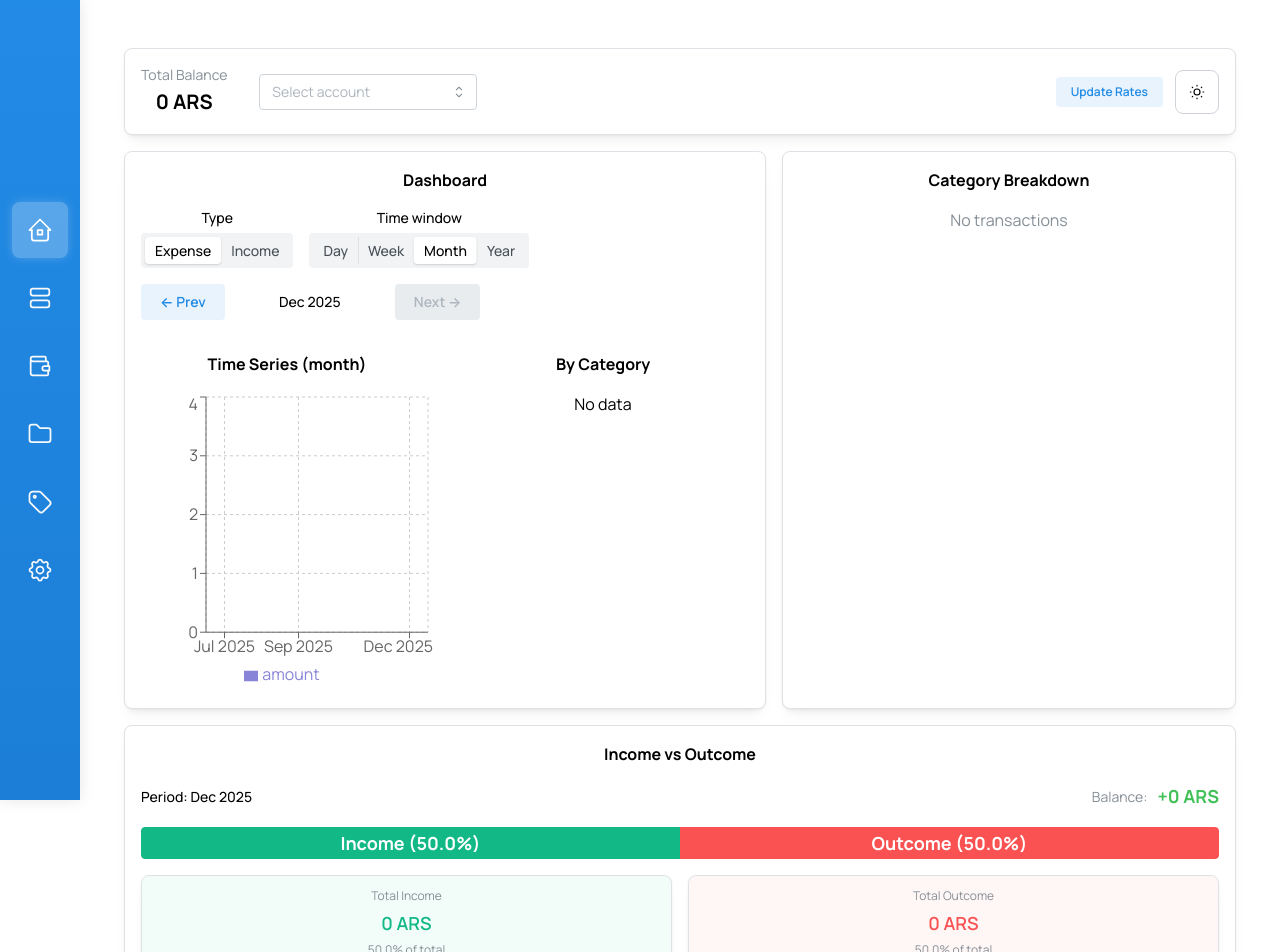
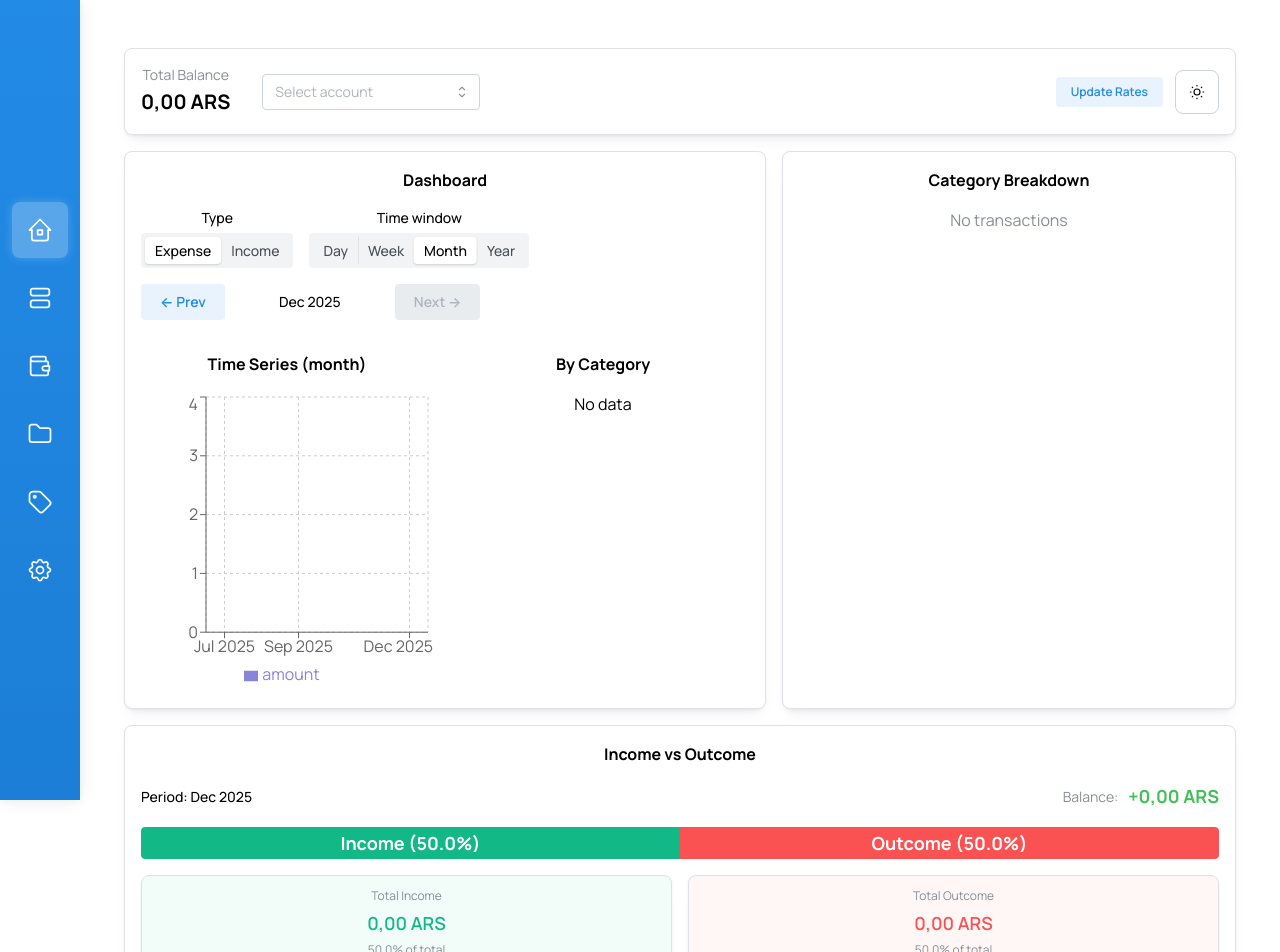
Before and after one commit to tomas2305/platito, a React (Vite) app: page / in a window 1280 px wide. Shown: the top 952 px of the page. Built offline with nearby package versions, Linux system fonts and the light colour scheme.

Commit message:
Fix numbers format on components

```diff
--- a/src/components/IncomeOutcomeComparison.tsx
+++ b/src/components/IncomeOutcomeComparison.tsx
@@ -1,5 +1,5 @@
 import { Card, Group, Progress, Stack, Text } from '@mantine/core';
-import { formatMonetaryValue } from '../utils/formatters';
+import { formatNumberToMonetary } from '../utils/formatters';
 
 interface IncomeOutcomeComparisonProps {
   income: number;
@@ -27,7 +27,7 @@ export const IncomeOutcomeComparison = ({
         <Group gap="xs">
           <Text size="sm" c="dimmed">Balance:</Text>
           <Text size="lg" fw={700} c={isPositive ? 'green' : 'red'}>
-            {isPositive ? '+' : ''}{formatMonetaryValue(balance.toFixed(2))} {currency}
+            {isPositive ? '+' : ''}{formatNumberToMonetary(balance)} {currency}
           </Text>
         </Group>
       </Group>
@@ -46,7 +46,7 @@ export const IncomeOutcomeComparison = ({
           <Stack gap={4}>
             <Text size="xs" c="dimmed">Total Income</Text>
             <Text size="lg" fw={600} c="teal">
-              {formatMonetaryValue(income.toFixed(2))} {currency}
+              {formatNumberToMonetary(income)} {currency}
             </Text>
             <Text size="xs" c="dimmed">{incomePercentage.toFixed(1)}% of total</Text>
           </Stack>
@@ -56,7 +56,7 @@ export const IncomeOutcomeComparison = ({
           <Stack gap={4}>
             <Text size="xs" c="dimmed">Total Outcome</Text>
             <Text size="lg" fw={600} c="red">
-              {formatMonetaryValue(outcome.toFixed(2))} {currency}
+              {formatNumberToMonetary(outcome)} {currency}
             </Text>
             <Text size="xs" c="dimmed">{outcomePercentage.toFixed(1)}% of total</Text>
           </Stack>
--- a/src/pages/HomePage.tsx
+++ b/src/pages/HomePage.tsx
@@ -11,7 +11,7 @@ import { getAllTransactions } from '../stores/transactionsStore';
 import { AccountIcon } from '../components/AccountIcon';
 import { autoUpdateExchangeRates, fetchAndUpdateExchangeRates, getSettings, initializeSettings } from '../stores/settingsStore';
 import { convertAmount, convertToARS } from '../utils/currency';
-import { formatMonetaryValue } from '../utils/formatters';
+import { formatNumberToMonetary } from '../utils/formatters';
 import { formatPeriodLabel } from '../utils/dateFormatters';
 import type { Account, AppSettings, Category, Currency, ExchangeRates, Transaction, TransactionType, TimeWindow } from '../types';
 
@@ -146,7 +146,7 @@ export const HomePage = () => {
         ratesToUse,
         loadedSettings.displayCurrency,
       );
-      setTotalDisplay(formatMonetaryValue(total.toFixed(2)));
+      setTotalDisplay(formatNumberToMonetary(total));
 
       if (loadedSettings.defaultAccountId && allAccounts.some(acc => acc.id === loadedSettings.defaultAccountId)) {
         const selectedAccount = allAccounts.find(acc => acc.id === loadedSettings.defaultAccountId);
@@ -157,7 +157,7 @@ export const HomePage = () => {
             ratesToUse,
             loadedSettings.displayCurrency
           );
-          setAccountBalanceDisplay(formatMonetaryValue(accountBalance.toFixed(2)));
+          setAccountBalanceDisplay(formatNumberToMonetary(accountBalance));
         }
       }
 
@@ -405,7 +405,7 @@ export const HomePage = () => {
         newRates,
         settings?.displayCurrency ?? 'ARS',
       );
-      setTotalDisplay(formatMonetaryValue(total.toFixed(2)));
+      setTotalDisplay(formatNumberToMonetary(total));
 
       if (accountFilter !== null) {
         const selectedAccount = accounts.find(acc => acc.id === accountFilter);
@@ -416,7 +416,7 @@ export const HomePage = () => {
             newRates,
             settings?.displayCurrency ?? 'ARS'
           );
-          setAccountBalanceDisplay(formatMonetaryValue(accountBalance.toFixed(2)));
+          setAccountBalanceDisplay(formatNumberToMonetary(accountBalance));
         }
       }
     } catch (error) {
@@ -462,7 +462,7 @@ export const HomePage = () => {
                             settings.exchangeRates,
                             settings.displayCurrency
                           );
-                          setAccountBalanceDisplay(formatMonetaryValue(accountBalance.toFixed(2)));
+                          setAccountBalanceDisplay(formatNumberToMonetary(accountBalance));
                         }
                       }
                     }}
--- a/src/pages/SettingsPage.tsx
+++ b/src/pages/SettingsPage.tsx
@@ -16,7 +16,7 @@ import { fetchAndUpdateExchangeRates, getSettings, initializeSettings, resetData
 import { ensureDefaultCategories } from '../stores/categoriesStore';
 import type { AppSettings, Account, AutoUpdateInterval, TimeWindow, Currency, ExchangeRates } from '../types';
 import { SUPPORTED_CURRENCIES } from '../utils/currency';
-import { formatMonetaryValue, parseMonetaryValue } from '../utils/formatters';
+import { formatMonetaryValue, formatNumberToMonetary, parseMonetaryValue } from '../utils/formatters';
 import { DatabaseImportExport } from '../components/DatabaseImportExport';
 
 export const SettingsPage = () => {
@@ -191,7 +191,7 @@ export const SettingsPage = () => {
     };
     for (const c of SUPPORTED_CURRENCIES) {
       const value = exchangeRates?.[c]?.toARS;
-      rates[c] = c === 'ARS' ? '1' : formatMonetaryValue(String(value ?? ''));
+      rates[c] = c === 'ARS' ? '1' : formatNumberToMonetary(value ?? 0);
     }
     return rates;
   }, [exchangeRates]);
```
Also changed, not shown: 1 other file (tests, documents, lock files or other folders).
